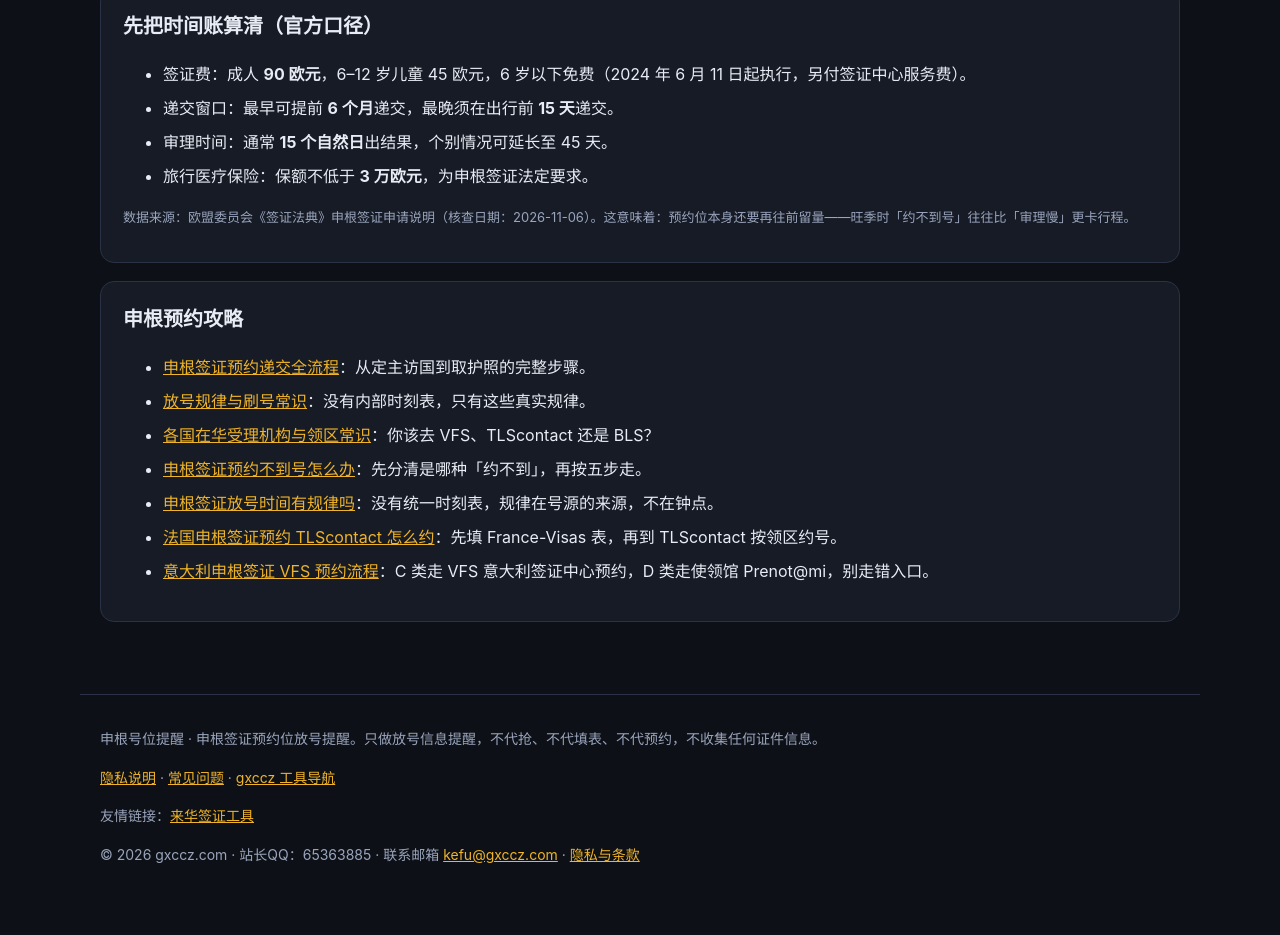
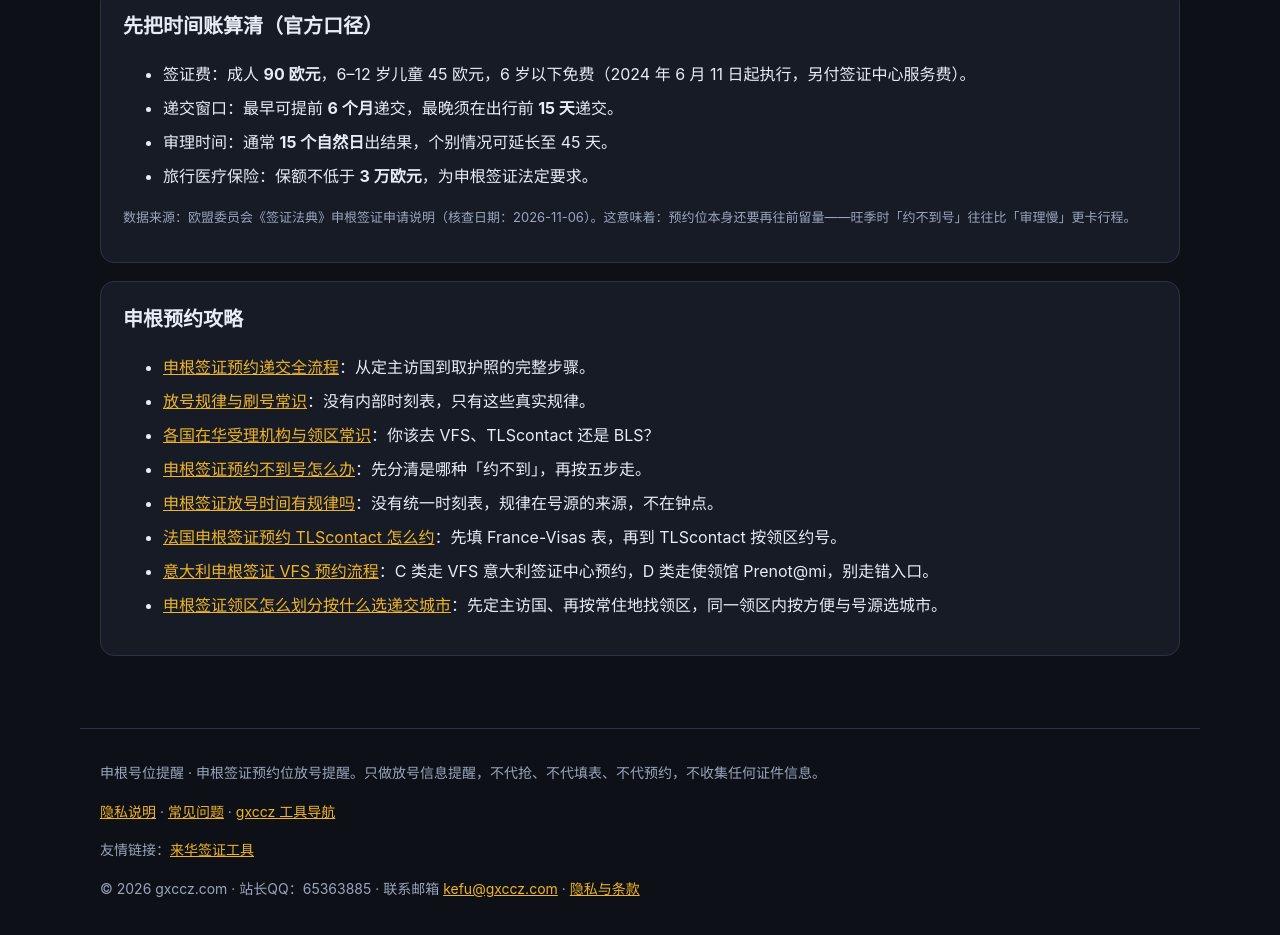
Before and after one commit to hu3075559-ai/schengen-slot-alert, a plain HTML site: page public/index.html in a window 1280 px wide. Shown: the part 1678-2613 px from the top of the page. Drawn offline with Linux system fonts and the light colour scheme.

Commit message:
Add guide: 申根签证领区怎么划分按什么选递交城市 (2026-11-27)

```diff
--- a/public/index.html
+++ b/public/index.html
@@ -184,6 +184,7 @@
     <li><a href="/guide/slot-release-time/">申根签证放号时间有规律吗</a>：没有统一时刻表，规律在号源的来源，不在钟点。</li>
     <li><a href="/guide/france-tlscontact-how-to-book/">法国申根签证预约 TLScontact 怎么约</a>：先填 France-Visas 表，再到 TLScontact 按领区约号。</li>
     <li><a href="/guide/italy-vfs-how-to-book/">意大利申根签证 VFS 预约流程</a>：C 类走 VFS 意大利签证中心预约，D 类走使领馆 Prenot@mi，别走错入口。</li>
+    <li><a href="/guide/schengen-lingqu-huafen/">申根签证领区怎么划分按什么选递交城市</a>：先定主访国、再按常住地找领区，同一领区内按方便与号源选城市。</li>
   </ul>
 </section>
 
```
